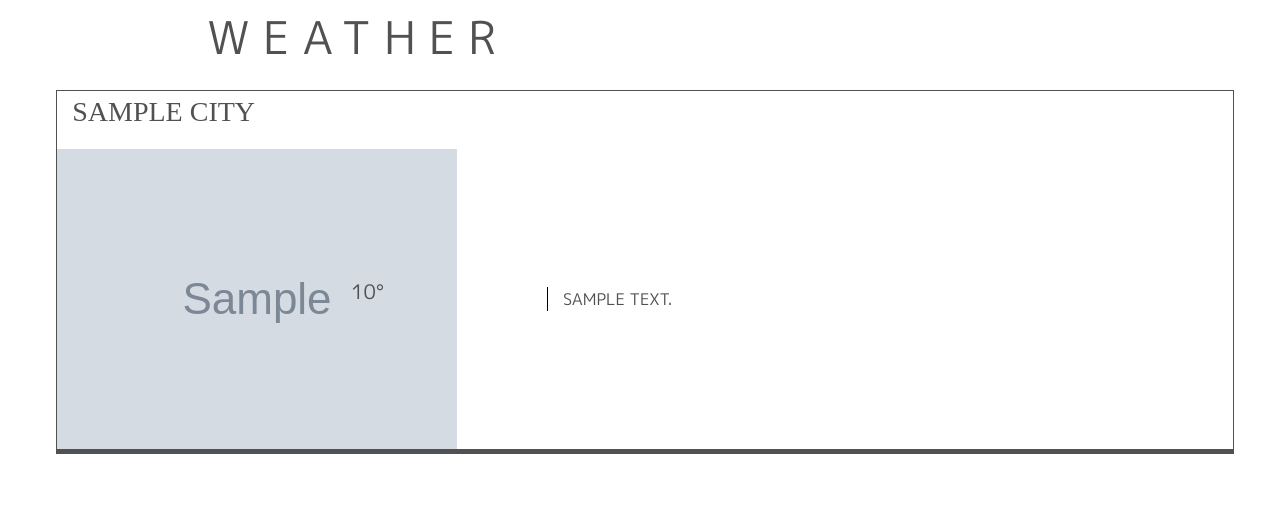
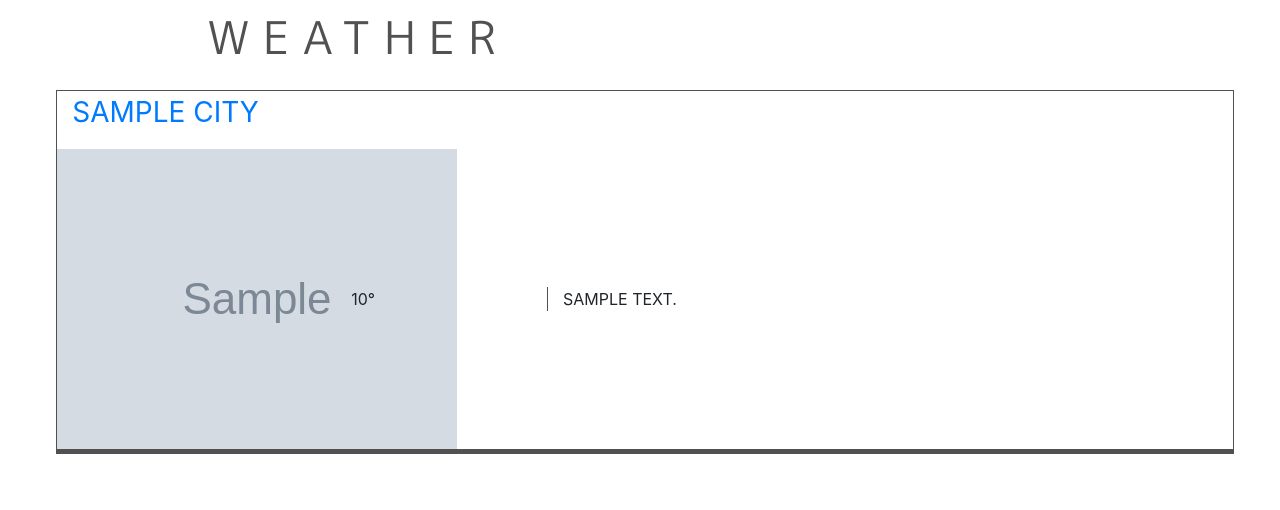
Before and after one commit to laimaurnezaite/theweather, a Django app: template theweather/templates/index.html in a window 1280 px wide. Shown: the top 510 px of the page. Run offline with Django 3.2, Linux system fonts and the light colour scheme; the template is opened without the code that fills it: most values are stand-ins (such as "Sample title", 1, 10 or a date in 2020); grey boxes marked "Sample" are stand-in pictures; some libraries are stand-ins or nearby versions.

Commit message:
clean code

```diff
--- a/theweather/templates/index.html
+++ b/theweather/templates/index.html
@@ -22,12 +22,9 @@
             z-index: 2;
         }
         .city-name {
-            color: #515151;
-            font-family: 'Times New Roman', Times, serif;
             font-size: 28px;
         }
         .city-name:hover {
-            color: #515151;
             text-decoration: none;
         }
         .index-container {
@@ -49,19 +46,15 @@
         .temperature-col {
             padding:0px;
             margin:auto;
-            color: #515151;
-            font-family: 'M PLUS 1p';
             font-size:20px;
         }
         .description-col {
-            border-left: 1px solid black;
+            border-left: 1px solid #515151;
             margin:auto;
         }
-        .description {
-            font-family: 'M PLUS 1p';
+        .description, .temperature {
             font-size:16px;
             margin:auto;
-            color: #515151;
         }
 
 
@@ -77,8 +70,8 @@
                     <div class="col-3 image-col">
                         <img src="{{ city.icon }}" alt="Image">
                     </div>
-                    <div class="col-2 temperature-col">
-                        <p>{{city.temperature}}°</p>
+                    <div class="col-2 temperature-col" >
+                        <p class="temperature" >{{city.temperature}}°</p>
                     </div>
                     <div class="col description-col">
                         <p class="description">{{city.description}}</p>
```
